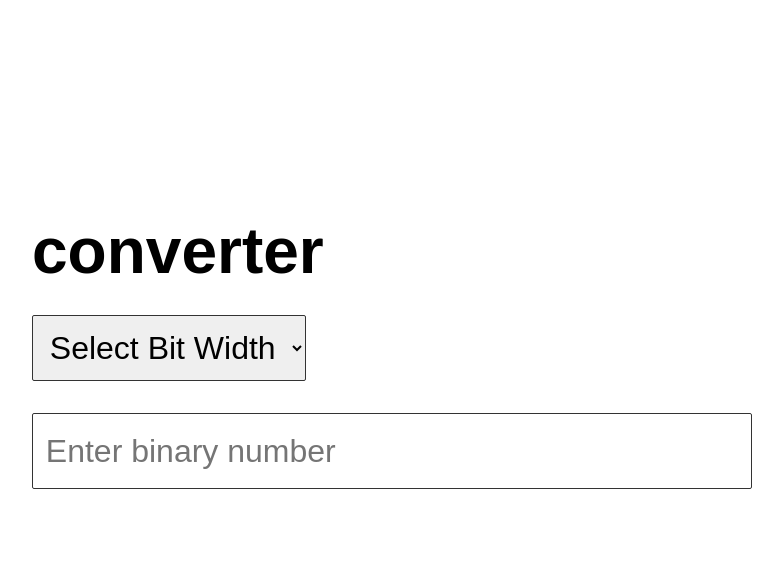
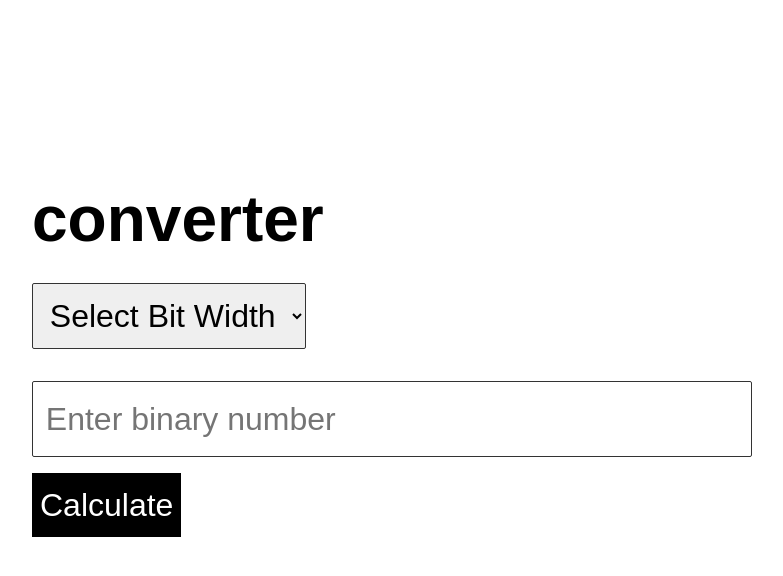
Before and after one commit to anandubajith/anandubajith.github.io, a Jekyll site: the page converter.html, which Jekyll copies as it is, in a window 1280 px wide. Shown: the top 576 px of the page, without its empty margins (248-1031 px from the left). Built offline with Jekyll 4.4.1, drawn with Linux system fonts in a browser that asks for light colours.

Commit message:
Improve convertor

```diff
--- a/converter.html
+++ b/converter.html
@@ -115,6 +115,12 @@
 			min-width: 720px;
 			max-width:50%;
 		}
+		button {
+			background: #000;
+			color:#fff;
+			border:0;
+			padding:0.25em;
+		}
 	</style>
 </head>
 <body>
@@ -123,11 +129,12 @@
 		<div>
 			<select>
 			    <option selected disabled value="-1">Select Bit Width</option>
-			    <option value="16">16 Bit</option>
-			    <option value="32">32 Bit</option>
+			    <option value="16">16 Bit (input)</option>
+			    <option value="32">32 Bit (output)</option>
 			</select>
 		</div>
 		<input type="text" name="binary" class="binary" placeholder="Enter binary number">
+		<button class="calculateButton">Calculate</button>
 		<div class="result"></div>
 	</div>
 	<script>
```
Also changed, not shown: other parts of converter.html (+3 -2 lines).
